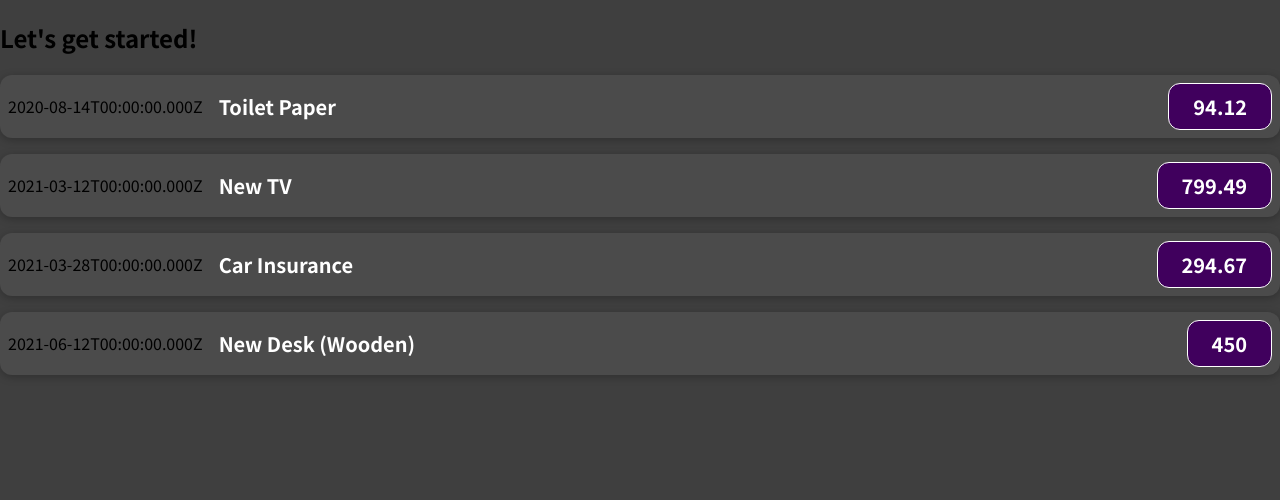
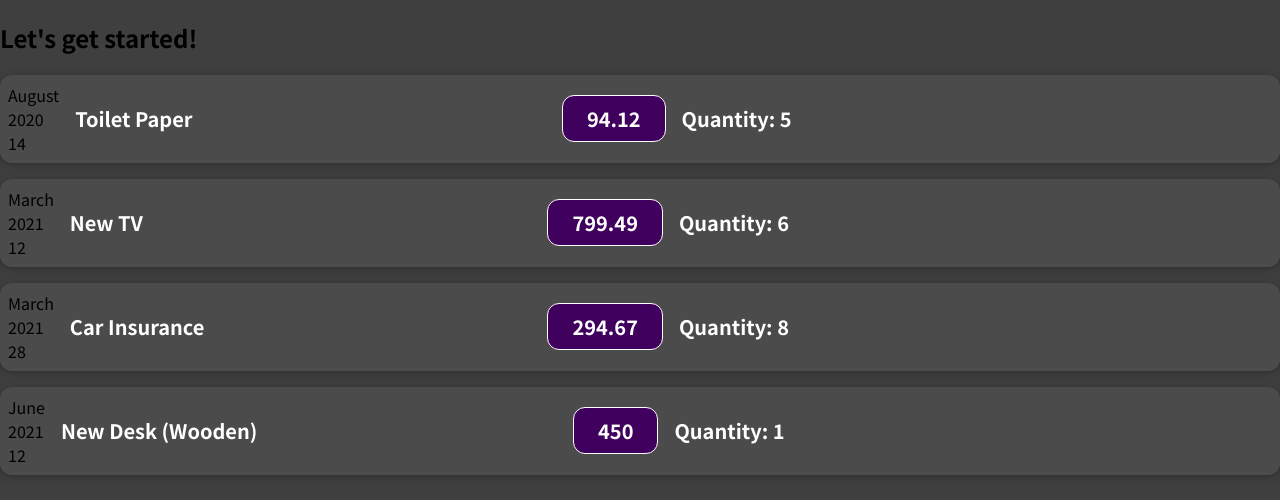
Before and after one commit to LCzoboriek/Udemy-React, a JavaScript app in the folder 01-starting-setup/01-starting-setup/: page / in a window 1280 px wide. Shown: the top 500 px of the page. Built offline with nearby package versions, Linux system fonts and the light colour scheme.

Commit message:
Added native javascript in react component

```diff
--- a/01-starting-setup/01-starting-setup/src/App.js
+++ b/01-starting-setup/01-starting-setup/src/App.js
@@ -6,19 +6,28 @@ function App() {
       id: "e1",
       title: "Toilet Paper",
       amount: 94.12,
+      quantity: 5,
       date: new Date(2020, 7, 14),
     },
-    { id: "e2", title: "New TV", amount: 799.49, date: new Date(2021, 2, 12) },
+    {
+      id: "e2",
+      title: "New TV",
+      amount: 799.49,
+      date: new Date(2021, 2, 12),
+      quantity: 6,
+    },
     {
       id: "e3",
       title: "Car Insurance",
       amount: 294.67,
+      quantity: 8,
       date: new Date(2021, 2, 28),
     },
     {
       id: "e4",
       title: "New Desk (Wooden)",
       amount: 450,
+      quantity: 1,
       date: new Date(2021, 5, 12),
     },
   ];
@@ -30,21 +39,25 @@ function App() {
         title={expenses[0].title}
         amount={expenses[0].amount}
         date={expenses[0].date}
+        quantity={expenses[0].quantity}
       ></ExpenseItem>
       <ExpenseItem
         title={expenses[1].title}
         amount={expenses[1].amount}
         date={expenses[1].date}
+        quantity={expenses[1].quantity}
       ></ExpenseItem>
       <ExpenseItem
         title={expenses[2].title}
         amount={expenses[2].amount}
-        date={expenses[2].date} // This process is adding attributes from the above array, and assigning them to received attribute values
+        date={expenses[2].date}
+        quantity={expenses[2].quantity} // This process is adding attributes from the above array, and assigning them to received attribute values
       ></ExpenseItem>
       <ExpenseItem
         title={expenses[3].title}
         amount={expenses[3].amount}
-        date={expenses[3].date} // This process is adding attributes from the above array, and assigning them to received attribute values
+        date={expenses[3].date}
+        quantity={expenses[3].quantity} // This process is adding attributes from the above array, and assigning them to received attribute values
       ></ExpenseItem>
     </div> // Html inside a javascript function, this works because of the feature called jsx, it was introduced by the react team
     //This only works due to the transformation stuff behind the scenes
--- a/01-starting-setup/01-starting-setup/src/components/ExpenseItem.js
+++ b/01-starting-setup/01-starting-setup/src/components/ExpenseItem.js
@@ -2,15 +2,27 @@
 import "./ExpenseItem.css";
 //We now pass in properties as the arguments in the function
 function ExpenseItem(props) {
+  const month = props.date.toLocaleString("en-US", { month: "long" });
+  const day = props.date.toLocaleString("en-US", { day: "2-digit" });
+  const year = props.date.getFullYear(); // So this way is how you can add javascript syntax within react components and functions, you can
+  //run it inline but its best practice to extract the logic and place it on a seperate line
   return (
     <div className="expense-item">
+      <div>
+        <div>{month}</div>
+        <div>{year}</div>
+        <div>{day}</div>
+      </div>
       {/* You use className to attach the css class to the div, class is a reserved word */}
-      <div>{props.date.toISOString()}</div>
       <div className="expense-item__description">
         <h2>{props.title}</h2>
-        {/* The above must match the specified name in the app.js assignment, its done via a key/value pair  */}
+        {/* The above must match the specified name in the app.js assignment, its done via a key/value pair, this is how
+        you share data between components within react applications, props is a very important concept.  */}
         {/* You use curly braces to import javascript inside html code, they are called dynamic placeholders */}
         <div className="expense-item__price">{props.amount}</div>
+      </div>
+      <div className="expense-item__description">
+        <h2>Quantity: {props.quantity}</h2>
       </div>
     </div>
   );
```
Also changed, not shown: 1 other file (tests, documents, lock files or other folders).
